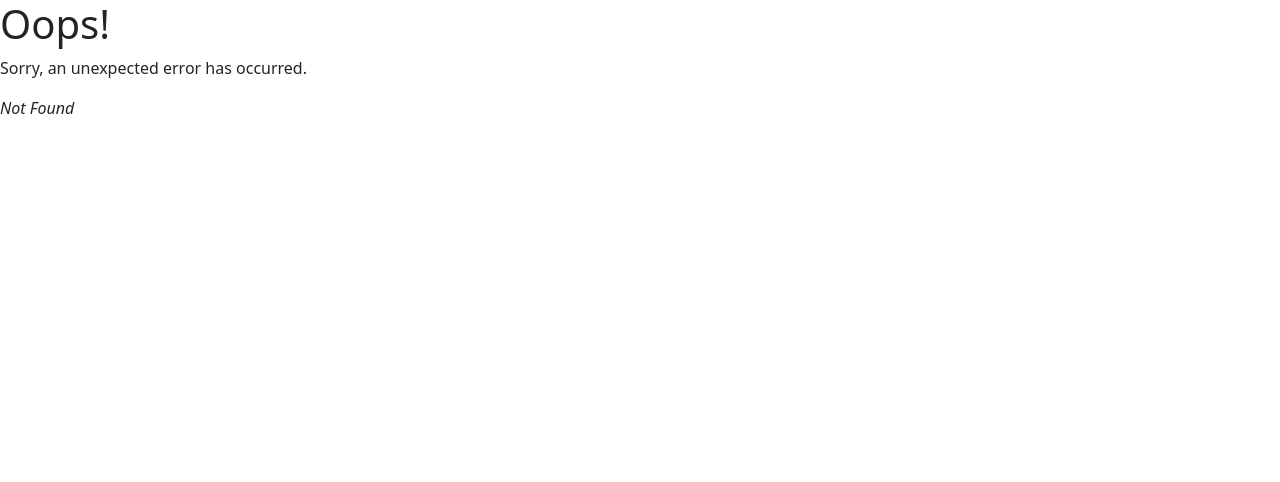
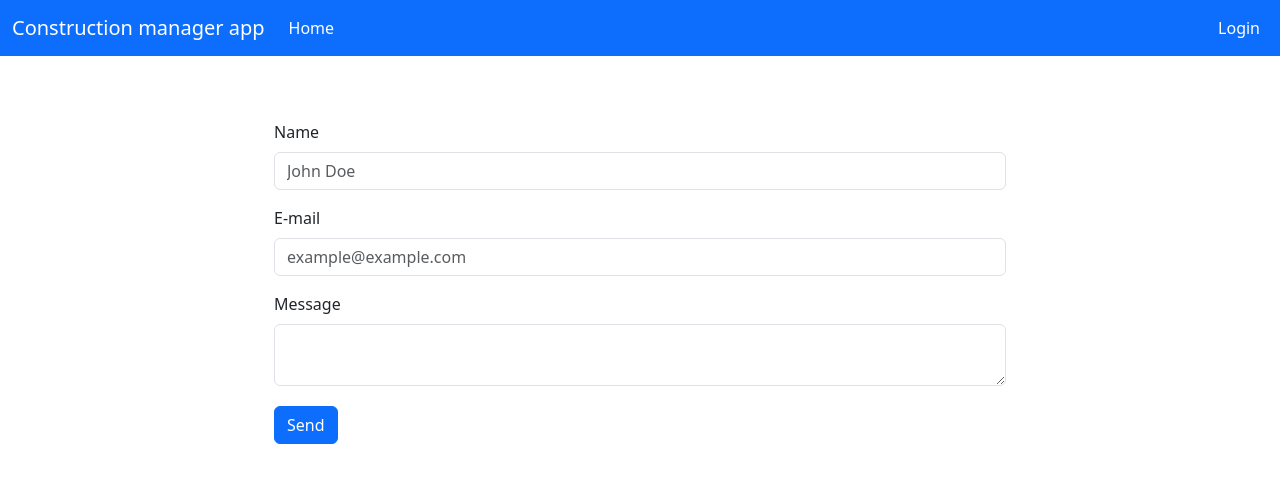
Before and after one commit to huttnerdavid/codebusters, a React (Create React App) app in the folder frontend/: page /contact in a window 1280 px wide. Before the commit this address had no page. Shown: the top 482 px of the page. Built offline with nearby package versions, Linux system fonts and the light colour scheme.

Commit message:
Contact email send added

```diff
--- a/frontend/package.json
+++ b/frontend/package.json
@@ -3,10 +3,13 @@
   "version": "0.1.0",
   "private": true,
   "dependencies": {
+    "@emailjs/browser": "^3.11.0",
     "@testing-library/jest-dom": "^5.17.0",
     "@testing-library/react": "^13.4.0",
     "@testing-library/user-event": "^13.5.0",
     "bootstrap": "^5.3.2",
+    "emailjs": "^4.0.3",
+    "emailjs-com": "^3.2.0",
     "react": "^18.2.0",
     "react-bootstrap": "^2.9.1",
     "react-dom": "^18.2.0",
--- /dev/null
+++ b/frontend/src/Components/ContactsForm/Contact.jsx
@@ -0,0 +1,42 @@
+import React, { useRef } from 'react';
+import emailjs from '@emailjs/browser';
+
+const ContractForm = () => {
+
+  const form = useRef();
+  const linkedInPath = "M0 1.146C0 .513.526 0 1.175 0h13.65C15.474 0 16 .513 16 1.146v13.708c0 .633-.526 1.146-1.175 1.146H1.175C.526 16 0 15.487 0 14.854V1.146zm4.943 12.248V6.169H2.542v7.225h2.401m-1.2-8.212c.837 0 1.358-.554 1.358-1.248-.015-.709-.52-1.248-1.342-1.248-.822 0-1.359.54-1.359 1.248 0 .694.521 1.248 1.327 1.248h.016zm4.908 8.212V9.359c0-.216.016-.432.08-.586.173-.431.568-.878 1.232-.878.869 0 1.216.662 1.216 1.634v3.865h2.401V9.25c0-2.22-1.184-3.252-2.764-3.252-1.274 0-1.845.7-2.165 1.193v.025h-.016a5.54 5.54 0 0 1 .016-.025V6.169h-2.4c.03.678 0 7.225 0 7.225h2.4";
+  const gitHubPath = "M8 0C3.58 0 0 3.58 0 8c0 3.54 2.29 6.53 5.47 7.59.4.07.55-.17.55-.38 0-.19-.01-.82-.01-1.49-2.01.37-2.53-.49-2.69-.94-.09-.23-.48-.94-.82-1.13-.28-.15-.68-.52-.01-.53.63-.01 1.08.58 1.23.82.72 1.21 1.87.87 2.33.66.07-.52.28-.87.51-1.07-1.78-.2-3.64-.89-3.64-3.95 0-.87.31-1.59.82-2.15-.08-.2-.36-1.02.08-2.12 0 0 .67-.21 2.2.82.64-.18 1.32-.27 2-.27.68 0 1.36.09 2 .27 1.53-1.04 2.2-.82 2.2-.82.44 1.1.16 1.92.08 2.12.51.56.82 1.27.82 2.15 0 3.07-1.87 3.75-3.65 3.95.29.25.54.73.54 1.48 0 1.07-.01 1.93-.01 2.2 0 .21.15.46.55.38A8.012 8.012 0 0 0 16 8c0-4.42-3.58-8-8-8";
+
+  const sendEmail = (e) => {
+    e.preventDefault();
+
+    emailjs.sendForm('service_wcrwr6s', 'template_rfl8dro', form.current, 'UVQrOPr-xEZskSJps')
+      .then((result) => {
+          console.log(result.text);
+      }, (error) => {
+          console.log(error.text);
+      });
+  };
+
+  return (
+    <div className="container">
+      <form ref={form} onSubmit={sendEmail} style={{marginTop: "5vw", marginLeft: "15vw", marginRight: "15vw"}}>
+        <div className="mb-3">
+          <label className="form-label">Name</label>
+          <input placeholder="John Doe" type="name" id="name" className="form-control" name="user_name" />
+        </div>
+        <div className="mb-3">
+        <label className="form-label">E-mail</label>
+          <input placeholder="example@example.com" type="email" id="email" className="form-control" name="user_email" />
+        </div>
+        <div className="mb-3">
+          <label className="form-label">Message</label>
+          <textarea type="message" id="message" className="form-control" name="message" />
+          <input type="submit" value="Send" className="btn btn-primary" style={{marginTop: "20px"}}/>
+        </div>
+      </form>
+    </div>
+  );
+};
+
+export default ContractForm;
--- /dev/null
+++ b/frontend/src/Components/ContactsForm/index.js
@@ -0,0 +1,3 @@
+import ContractForm from "./index.js";
+
+export default ContractForm;
--- /dev/null
+++ b/frontend/src/Pages/ContactPage.jsx
@@ -0,0 +1,19 @@
+import React, { useState } from "react";
+import Loading from "../Components/Loading";
+import Contacts from "../Components/ContactsForm/Contact";
+
+const CompanyList = () => {
+  const [loading, setLoading] = useState(false);
+
+  return (
+    <div>
+      {loading ? (
+        <Loading/>
+      ) : (
+        <Contacts/>
+      )}
+    </div>
+  );
+};
+
+export default CompanyList;
--- a/frontend/src/Pages/Layout/Layout.jsx
+++ b/frontend/src/Pages/Layout/Layout.jsx
@@ -69,6 +69,11 @@ const Layout = ({ isLoggedIn, setIsLoggedIn }) => {
                       </NavDropdown>
                       }
                     </li>
+                    <li>
+                      <StyledLink to="/contact">
+                        <button type="button" className="nav-link active">Contact</button>
+                      </StyledLink>
+                    </li>
                   </StyledUl>
                 )}
               </li>
--- a/frontend/src/index.js
+++ b/frontend/src/index.js
@@ -15,6 +15,7 @@ import LoginPage from "./Pages/LoginPage";
 import PendingCeos from "./Pages/Admin/PendingCeos";
 import UserManager from "./Pages/Admin/UserManager";
 import HomePage from "./Pages/HomePage";
+import ContactPage from "./Pages/ContactPage";
 
 const App = () => {
   const [isLoggedIn, setIsLoggedIn] = useState(false);
@@ -95,6 +96,10 @@ const App = () => {
         {
           path: "/admin/userManager/:page",
           element: <UserManager/>
+        },
+        {
+          path: "/contact",
+          element: <ContactPage/>
         }
       ],
     },
```
Also changed, not shown: 1 other file (tests, documents, lock files or other folders).
